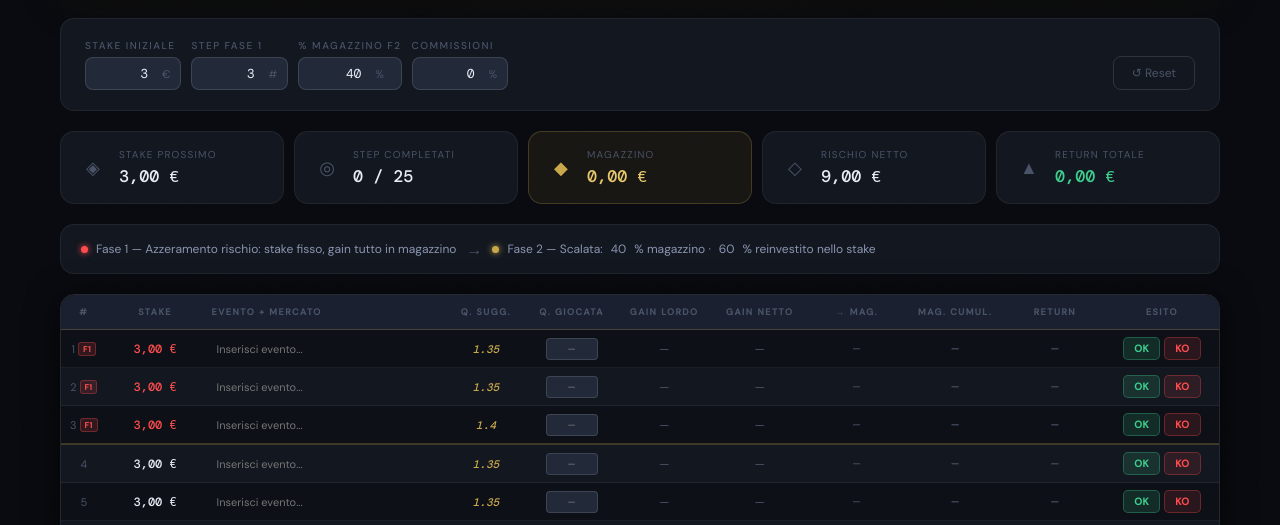
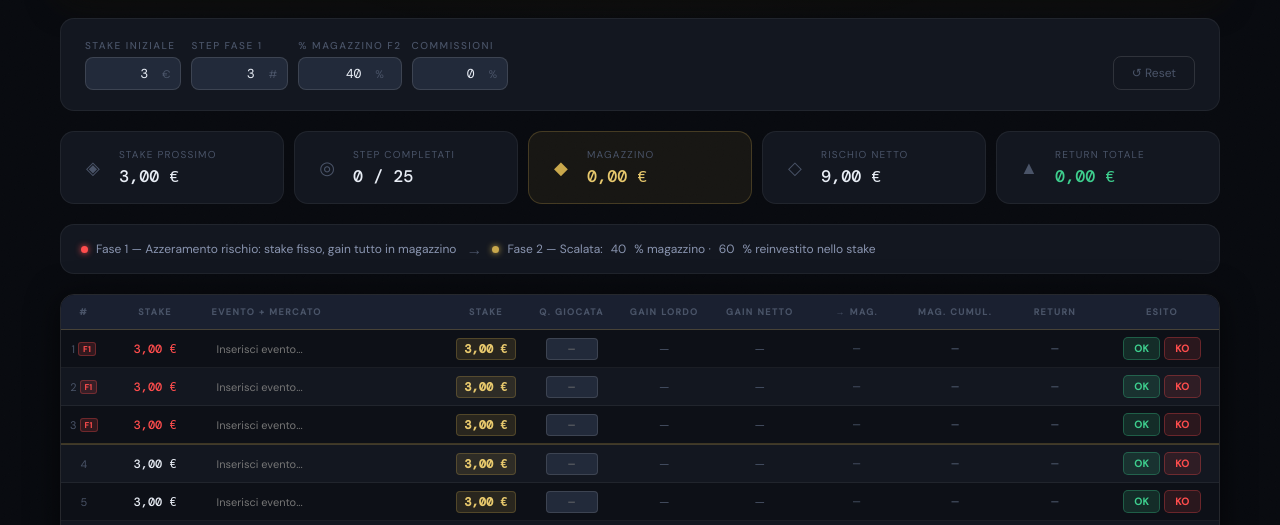
Before and after one commit to diablo130219/colpo-perfetto, a plain HTML site: page index.html in a window 1280 px wide. Shown: the part 268-793 px from the top of the page. Drawn offline with nearby package versions, Linux system fonts and the light colour scheme; a web font is replaced by a local one.

Commit message:
Add files via upload

```diff
--- a/app.js
+++ b/app.js
@@ -145,10 +145,7 @@ function recalc() {
           value="${esc(steps[idx].desc)}"
           onchange="steps[${idx}].desc=this.value;saveState()"/>
       </td>
-      <td>
-        <input class="qs-inp" type="number" value="${r.qSugg}" step="0.05" min="1"
-          onchange="steps[${idx}].qSugg=parseFloat(this.value)||1.35;recalc();saveState()"/>
-      </td>
+      <td><span class="stk-col">${fe(r.stake)}</span></td>
       <td>
         ${r.esito !== null
           ? `<span class="qg-badge">${r.qGioc ? r.qGioc.toFixed(2) : '?'}</span>`
--- a/index.html
+++ b/index.html
@@ -114,7 +114,7 @@
           <th class="col-n">#</th>
           <th class="col-stk">Stake</th>
           <th class="col-dsc">Evento + mercato</th>
-          <th class="col-qs">Q. sugg.</th>
+          <th class="col-qs">Stake</th>
           <th class="col-qg">Q. giocata</th>
           <th class="col-gl">Gain lordo</th>
           <th class="col-gn">Gain netto</th>
--- a/style.css
+++ b/style.css
@@ -330,16 +330,16 @@ td input[type=number] {
 }
 td input[type=number]:focus { border-color: var(--gold); }
 
-/* Quota suggerita */
-.qs-inp {
-  width: 48px !important;
-  background: transparent !important;
-  border: none !important;
-  color: var(--gold) !important;
-  font-style: italic; font-weight: 500;
+/* Stake colonna */
+.stk-col {
   font-family: 'DM Mono', monospace;
+  font-weight: 600; font-size: 12px;
+  color: var(--gold2);
+  background: var(--gold-dim);
+  border: 1px solid var(--border3);
+  border-radius: 4px; padding: 2px 7px;
+  display: inline-block;
 }
-.qs-inp:focus { background: var(--dark4) !important; border-radius: 3px; }
 
 /* Quota giocata badge */
 .qg-badge {
```
